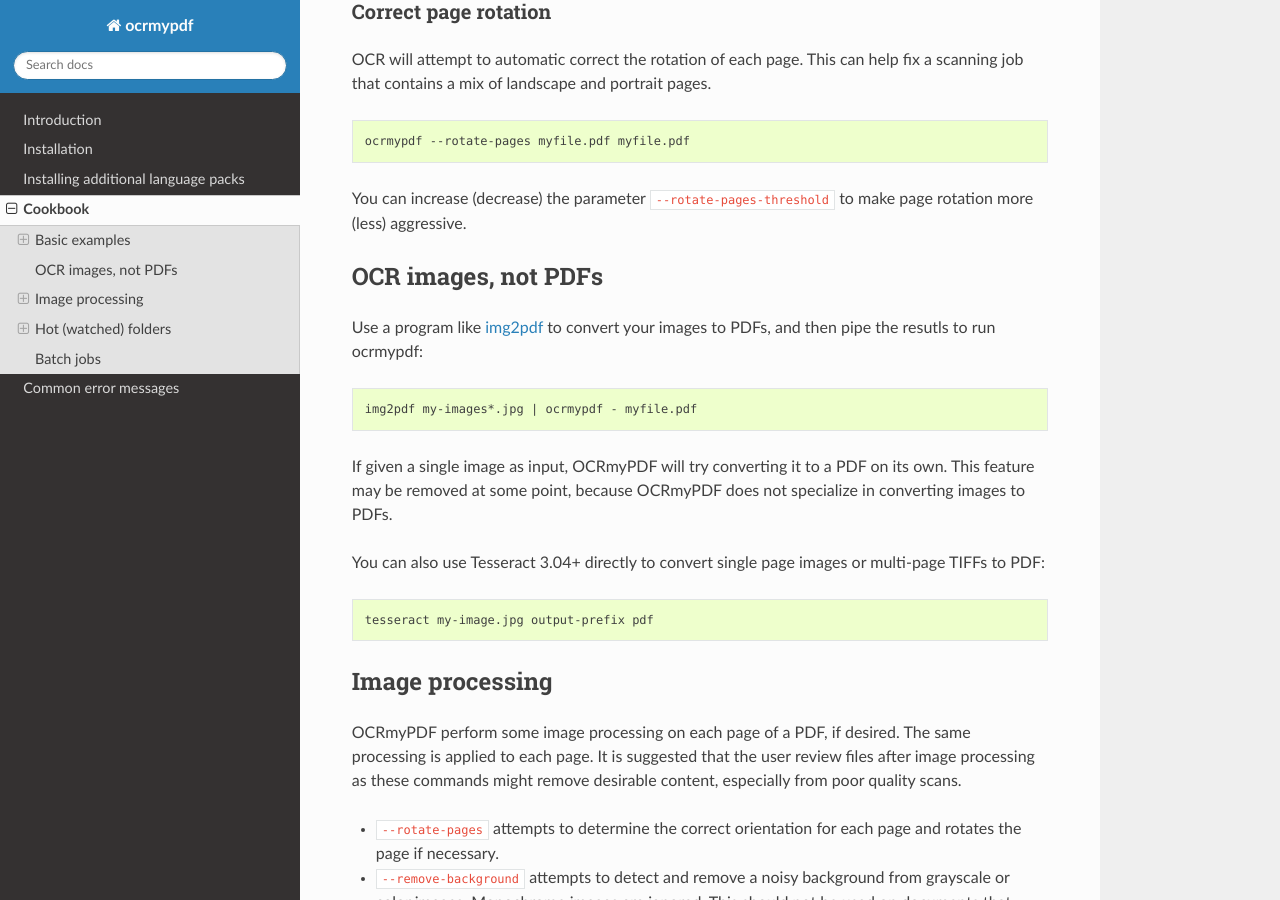
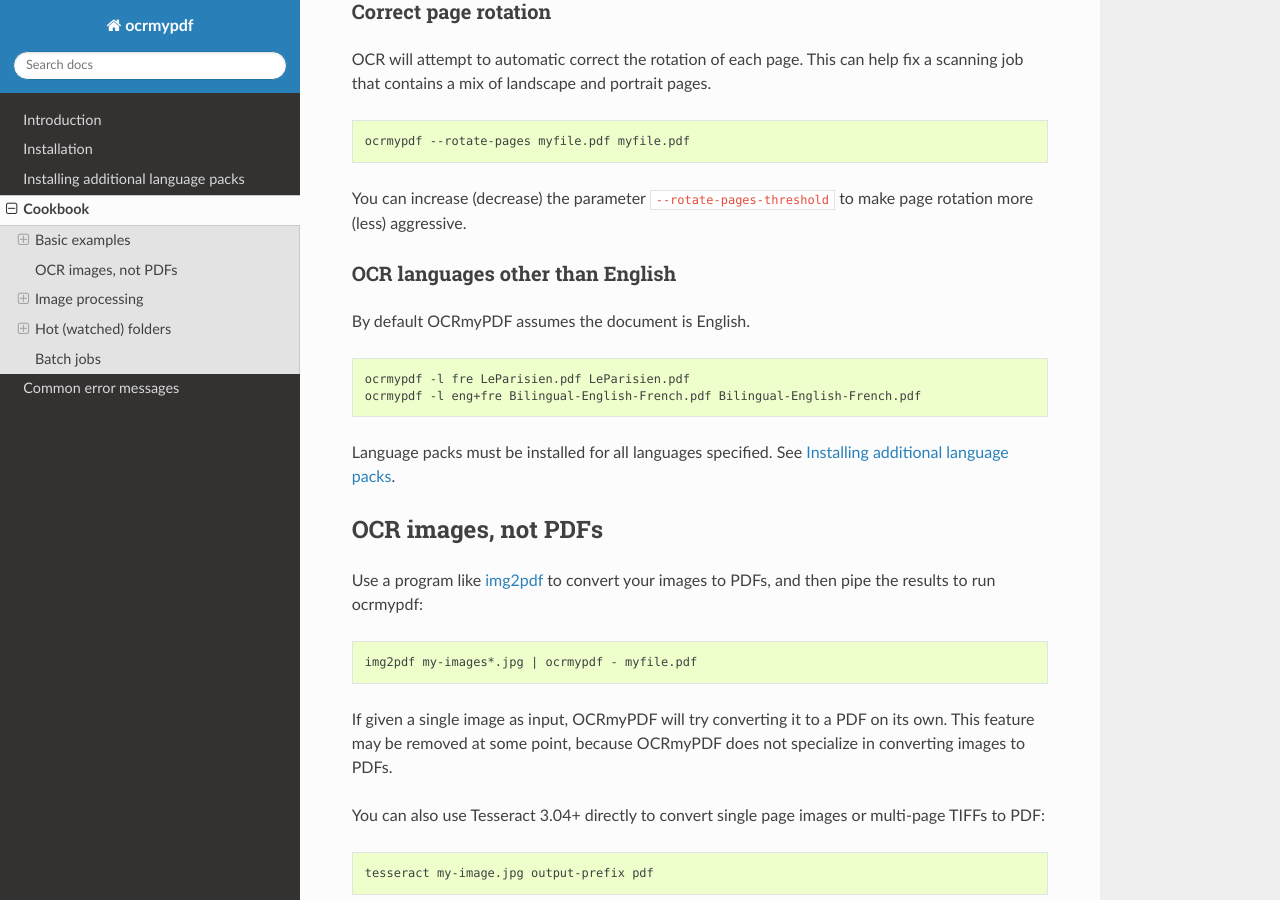
Before and after one commit to AI-General/OCRmyPDF, a Sphinx documentation site: the page built from docs/cookbook.rst, in a window 1280 px wide and 900 px high, scrolled down 781 px. Built offline with Sphinx 7.4.7 and the Read the Docs theme 2.0.0, drawn with Linux system fonts in a browser that asks for light colours; some of the changed text lies outside the part shown.

Commit message:
Update documentation on other languages, multilingual documents

```diff
--- a/docs/cookbook.rst
+++ b/docs/cookbook.rst
@@ -49,10 +49,23 @@
 You can increase (decrease) the parameter ``--rotate-pages-threshold`` to make page rotation more (less) aggressive.
 
 
+OCR languages other than English
+""""""""""""""""""""""""""""""""
+
+By default OCRmyPDF assumes the document is English.
+
+.. code-block:: bash
+
+	ocrmypdf -l fre LeParisien.pdf LeParisien.pdf
+	ocrmypdf -l eng+fre Bilingual-English-French.pdf Bilingual-English-French.pdf
+
+Language packs must be installed for all languages specified. See :ref:`Installing additional language packs <lang-packs>`.
+
+
 OCR images, not PDFs
 --------------------
 
-Use a program like `img2pdf <https://gitlab.mister-muffin.de/josch/img2pdf>`_ to convert your images to PDFs, and then pipe the resutls to run ocrmypdf:
+Use a program like `img2pdf <https://gitlab.mister-muffin.de/josch/img2pdf>`_ to convert your images to PDFs, and then pipe the results to run ocrmypdf:
 
 .. code-block:: bash
 
@@ -114,12 +128,12 @@
 
 On file servers, you could configure watchmedo as a system service so it will run all the time.
 
-
 Caveats
 """""""
 
 * ``watchmedo`` may not work properly on a networked file system, depending on the capabilities of the file system client and server.
 * This simple recipe does not filter for the type of file system event, so file copies, deletes and moves, and directory operations, will all be sent to ocrmypdf, producing errors in several cases. Disable your watched folder if you are doing anything other than copying files to it.
+* If the source and destination directory are the same, watchmedo may create an infinite loop.
 
 
 Batch jobs
--- a/docs/languages.rst
+++ b/docs/languages.rst
@@ -1,3 +1,5 @@
+.. _lang-packs:
+
 Installing additional language packs
 ====================================
 
@@ -19,7 +21,7 @@
    apt-get install tesseract-ocr-chi-sim  # Example: Install Chinese Simplified language back
 
 You can then pass the ``-l LANG`` argument to OCRmyPDF to give a hint as to what languages it should search for. Multiple
-languages can be requested.
+languages can be requested using either ``-l eng+fre`` (English and French) or ``-l eng -l fre``.
 
 Mac OS X (macOS) users
 ----------------------
@@ -38,7 +40,7 @@
 
 .. code-block:: bash
 
-	ocrmypdf --output-type pdf --pdf-renderer tesseract
+	ocrmypdf -l eng+gre --output-type pdf --pdf-renderer tesseract
 
 The reasons for this are:
 
```
Also changed, not shown: other parts of docs/cookbook.rst (+1 -0 lines), docs/introduction.rst (+8 -3 lines), 1 other file.
